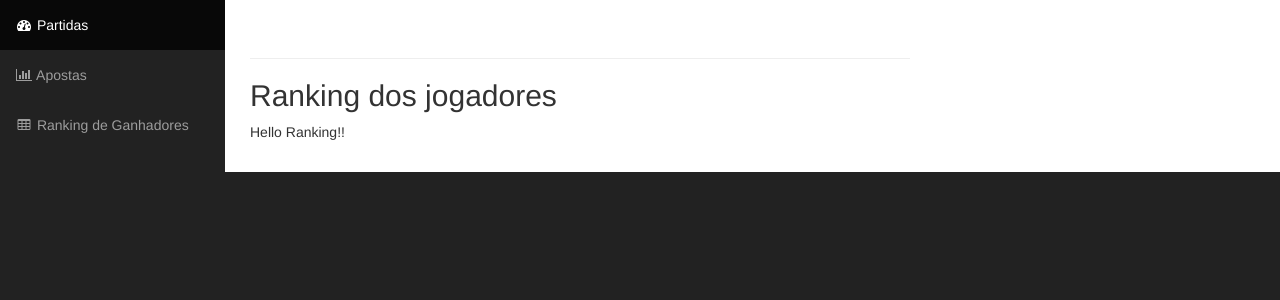
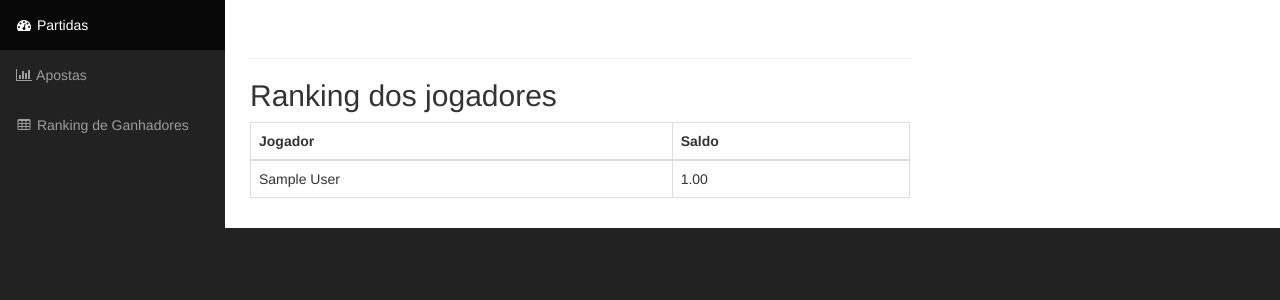
Before and after one commit to EliakinCosta/BolaoApostas, a Django app: template bolaoapostas/contas/templates/contas/ranking.html in a window 1280 px wide. Shown: the part 51-351 px from the top of the page. Run offline with Django 3.2, Linux system fonts and the light colour scheme; the template is opened without the code that fills it: values that come from a table or form of the project are taken from there, others are empty; tables that the repository leaves empty hold one stand-in row (values such as "Sample post"); some libraries are stand-ins or nearby versions.

Commit message:
Ranking e apostas

```diff
--- a/bolaoapostas/contas/templates/contas/apostas.html
+++ b/bolaoapostas/contas/templates/contas/apostas.html
@@ -9,14 +9,12 @@
         <div class="row">
             <div class="col-lg-8">
                 <h1 class="page-header">
-                        <h2>Partidas</h2>
+                        <h2>Minhas Apostas</h2>
                         <table class="table table-bordered" id="tb_partidas">
                             {% csrf_token %}
                              {% for aposta in apostas %}
                             <tr>
                                 <td>{{ aposta }}</td>
-                                <td><input id="{{partida.id}}" name="btApostar" class="btn btn-primary"
-                                           type="button" value="Apostar"/></td>
                             </tr>
                             {% endfor %}
                         </table>
--- a/bolaoapostas/contas/templates/contas/ranking.html
+++ b/bolaoapostas/contas/templates/contas/ranking.html
@@ -12,8 +12,18 @@
                         <h2>Ranking dos jogadores</h2>
                         <table class="table table-bordered" id="tb_partidas">
                             {% csrf_token %}
-
-                            <div>Hello Ranking!!</div>
+                            <thead>
+                        <tr>
+                            <th>Jogador</th>
+                            <th>Saldo</th>
+                        </tr>
+                        </thead>
+                             {% for jogador in ranking %}
+                            <tr>
+                                <td>{{ jogador.nome }}</td>
+                                <td>{{ jogador.saldo }}</td>
+                            </tr>
+                            {% endfor %}
                         </table>
                 </h1>
             </div>
--- a/bolaoapostas/contas/views.py
+++ b/bolaoapostas/contas/views.py
@@ -55,7 +55,6 @@
 def queryset_apostas_partida_jogador(apostador, partida):
     return Aposta.objects.all().filter(apostador=apostador, id_partida=partida)
 
-
 def sacar_aposta(jogador):
     jogador.saldo = float(jogador.saldo) - 5
     jogador.save(update_fields=["saldo"])
@@ -71,4 +70,4 @@
 
 def ranking(request):
     template_name = 'contas/ranking.html'
-    return render(request, template_name, {})
+    return render(request, template_name, {'ranking':Jogador.objects.order_by('saldo')})
```
